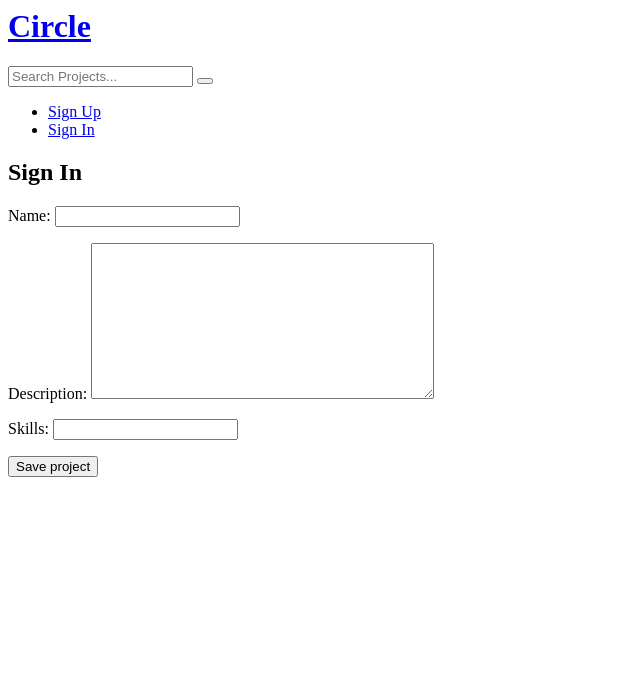
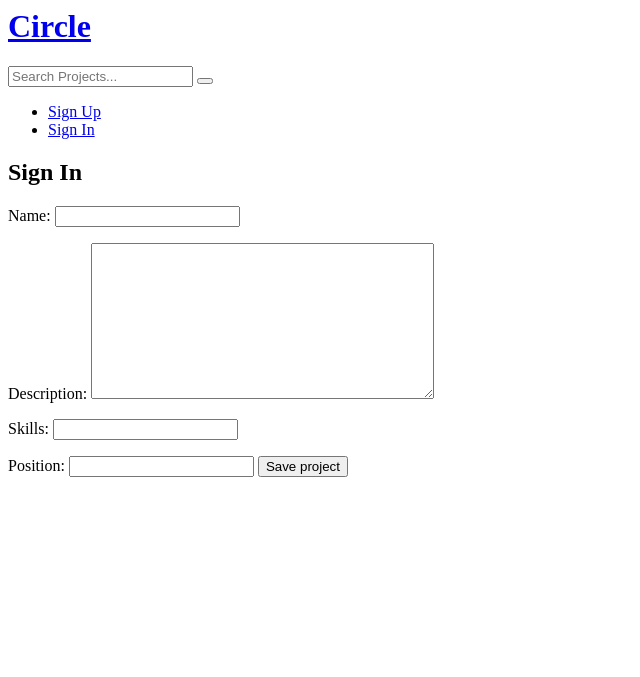
Before and after one commit to Hoessein/social-league-builder, a Django app: page /profile/create_project in a window 1280 px wide. Shown: the top 677 px of the page, without its empty margins (0-640 px from the left). Run offline with Django 3.2, Linux system fonts and the light colour scheme.

Commit message:
poition can be specified

```diff
--- a/team_builder/user_profile/forms.py
+++ b/team_builder/user_profile/forms.py
@@ -3,7 +3,7 @@ from django.contrib.auth import get_user_model
 from django.contrib.auth.models import User
 from django.contrib.auth.forms import UserChangeForm
 
-from .models import Profile, Skill, Project
+from .models import Profile, Skill, Project, Position
 
 
 class EditProfileForm(forms.ModelForm):
@@ -27,7 +27,14 @@ class SkillProfileForm(forms.ModelForm):
         model = Skill
         fields = ("name",)
 
+
 class CreateProjectForm(forms.ModelForm):
     class Meta:
         model =  Project
         fields = ("name", "description", "skills")
+
+
+class CreateProjectPositionForm(forms.ModelForm):
+    class Meta:
+        model = Position
+        fields = ('information',)
--- a/team_builder/user_profile/models.py
+++ b/team_builder/user_profile/models.py
@@ -37,4 +37,14 @@ class Project(models.Model):
     description = models.TextField(max_length=300)
     name = models.CharField(max_length=100)
     skills = models.CharField(max_length=100)
-    # positions = models.ManyToManyField('Postition', blank=True)
+    positions = models.ManyToManyField('Position', blank=True)
+
+
+class Position(models.Model):
+    related_project = models.ForeignKey(
+        Project,
+        on_delete=models.CASCADE,
+        null=True)
+    applicants = models.ForeignKey(settings.AUTH_USER_MODEL, on_delete=models.CASCADE, null=True, unique=False)
+    skill = models.ForeignKey('Skill', on_delete=models.CASCADE, null=True)
+    information = models.CharField(max_length=300, null=True)
--- a/team_builder/user_profile/templates/user_profile/create_project.html
+++ b/team_builder/user_profile/templates/user_profile/create_project.html
@@ -8,6 +8,8 @@
       <form method="POST">
         {% csrf_token %}
         {{ create_project_form.as_p }}
+        Position:
+        {{ create_project_position_form.information }}
         <input type="submit" class="button-primary" value="Save project">
         <!--<a class="button" href="{% url 'accounts:signup' %}">Sign Up</a>-->
       </form>
--- a/team_builder/user_profile/templates/user_profile/profile.html
+++ b/team_builder/user_profile/templates/user_profile/profile.html
@@ -85,12 +85,10 @@
       <div class="circle--secondary--module">
         <h4>My Projects</h4>
         <a class="button icon-on-left" href="{% url 'profile:create_project'  %}">Create Project</a>
-
-          {% for x in project %}
+        {% for x in project %}
         <ul class="circle--link--list">
           <li><a href="{% url 'profile:project' pk=x.pk %}">{{ x.name  }}</a></li>
         </ul>
-
           {% endfor %}
 
       </div>
--- a/team_builder/user_profile/templates/user_profile/project.html
+++ b/team_builder/user_profile/templates/user_profile/project.html
@@ -5,6 +5,9 @@
   <div class="bounds">
     <div class="grid-30 centered">
       <h2>{{ project.name }}</h2>
+      <h2>{{ project.description }}</h2>
+      <h2>{{ project.skills }}</h2>
+      <h2> {{ position.information }}</h2>
         <input type="submit" class="button-primary" value="Save project">
         <!--<a class="button" href="{% url 'accounts:signup' %}">Sign Up</a>-->
       </form>
--- a/team_builder/user_profile/urls.py
+++ b/team_builder/user_profile/urls.py
@@ -5,12 +5,11 @@ from django.conf.urls.static import static
 
 from . import views
 
-urlpatterns = [
-
-    path('', views.MyProfileView.as_view(), name='my_profile'),
-    path('edit/', views.profile_edit, name='profile-update'),
-  path('project/<int:pk>', views.ProjectView.as_view(), name='project'),
-
-  path('create_project', views.create_project, name='create_project'),
+urlpatterns =\
+    [
+      path('', views.MyProfileView.as_view(), name='my_profile'),
+      path('edit/', views.profile_edit, name='profile-update'),
+      path('project/<int:pk>/', views.ProjectView.as_view(), name='project'),
+      path('create_project', views.create_project, name='create_project'),
 
     ] + static(settings.MEDIA_URL, document_root=settings.MEDIA_ROOT)
--- a/team_builder/user_profile/views.py
+++ b/team_builder/user_profile/views.py
@@ -5,7 +5,7 @@ from django.views.generic.edit import UpdateView
 from django.urls import reverse_lazy
 from django.contrib.auth.models import User
 
-from .models import Profile, Skill, Project
+from .models import Profile, Skill, Project, Position
 
 from . import forms
 
@@ -57,22 +57,34 @@ class MyProfileView(DetailView):
 def create_project(request):
     if request.method == 'POST':
         create_project_form = forms.CreateProjectForm(request.POST,)
+        create_project_position_form = forms.CreateProjectPositionForm(request.POST,)
 
-        if create_project_form.is_valid():
+        if create_project_form.is_valid() and create_project_position_form.is_valid():
+            create_project_position_form.save()
             create_project_form.save()
             return redirect('profile:my_profile')
 
     else:
         create_project_form = forms.CreateProjectForm()
+        create_project_position_form =forms.CreateProjectPositionForm()
 
     return render(request,
                   'user_profile/create_project.html',
                   {'create_project_form': create_project_form,
+                   'create_project_position_form': create_project_position_form
                    }
                   )
 
 
 class ProjectView(DetailView):
     template_name = 'user_profile/project.html'
-    model = Project
-    pk_url_kwarg = 'pk'
+
+    def get_object(self, queryset=None):
+        return get_object_or_404(Project, pk=self.kwargs.get('pk'))
+
+    def get_context_data(self, **kwargs):
+        context = super().get_context_data(**kwargs)
+        context['project'] = Project.objects.all().get(pk=self.kwargs.get('pk'))
+        context['position'] = Position.objects.all().get(pk=self.kwargs.get('pk'))
+
+        return context
```
